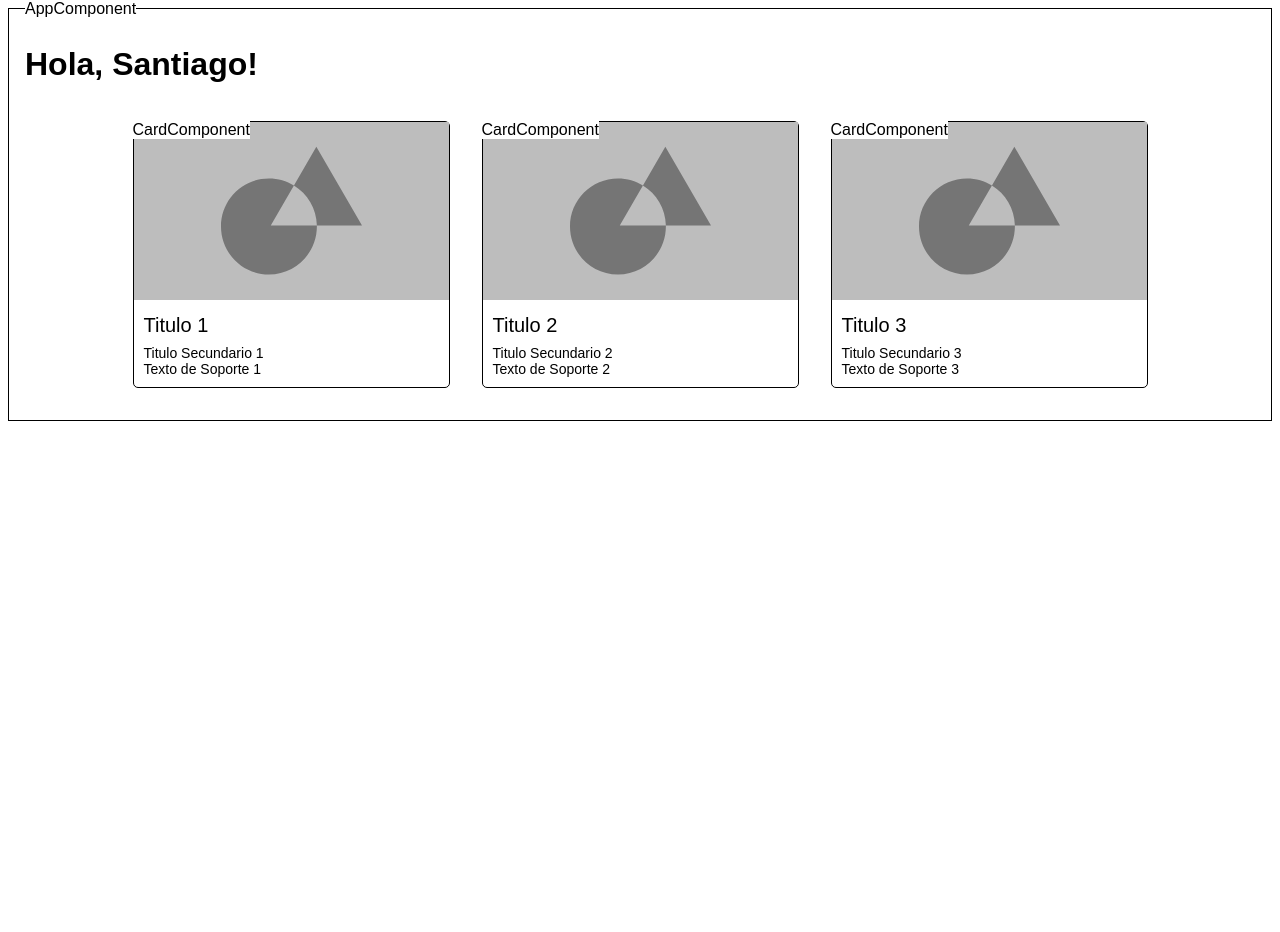
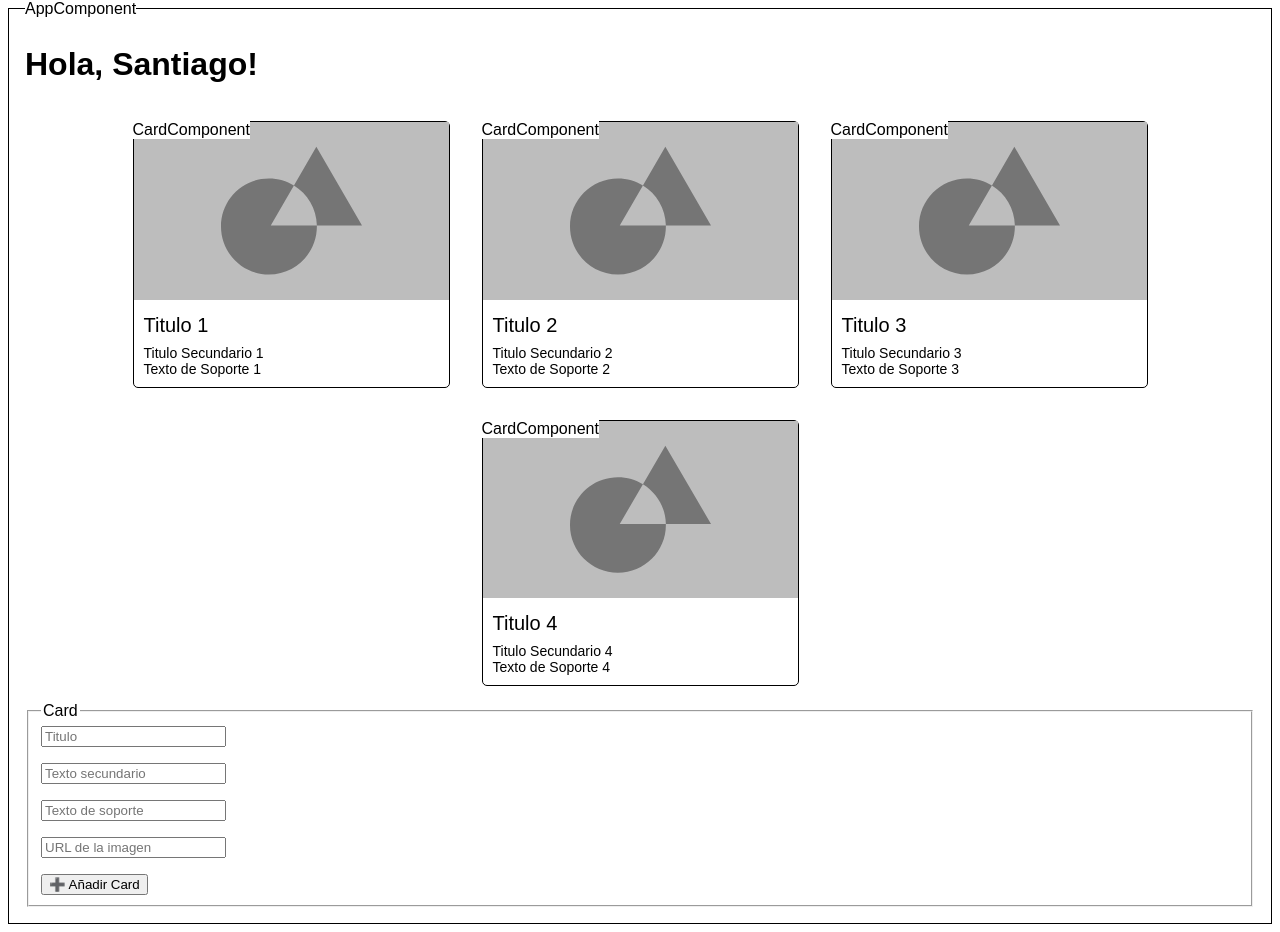
Before and after one commit to santiago-paz/Curso-De-Angular, an Angular app: page / in a window 1280 px wide. Before the commit the page ends 800 px from the top, so only its background shows below. Built offline with nearby package versions, Linux system fonts and the light colour scheme.

Commit message:
Create form to add cards dinamically

```diff
--- a/src/app/app.component.css
+++ b/src/app/app.component.css
@@ -14,9 +14,14 @@
 .container-flex {
     display: flex;
     flex-wrap: wrap;
-    justify-self: center;
+    justify-content: center;
 }
 
 .container-flex app-card {
     margin: 1rem;
 }
+
+fieldset input {
+    display: block;
+    margin-bottom: 1rem;
+}
--- a/src/app/app.component.html
+++ b/src/app/app.component.html
@@ -1,6 +1,13 @@
 <h1>Hola, {{nombre}}!</h1>
-<!-- <button (click)="onButtonClick()">Clickeame!</button> -->
-
 <div class="container-flex">
     <app-card [card]="card" *ngFor="let card of cards"></app-card>
 </div>
+
+<fieldset>
+    <legend>Card</legend>
+    <input type="text" [(ngModel)]="newCard.title" placeholder="Titulo">
+    <input type="text" [(ngModel)]="newCard.secondaryTitle" placeholder="Texto secundario">
+    <input type="text" [(ngModel)]="newCard.supportingText" placeholder="Texto de soporte">
+    <input type="text" [(ngModel)]="newCard.resourceUrl" placeholder="URL de la imagen">
+    <button (click)="onAddCardButtonClick()">➕ Añadir Card</button>
+</fieldset>
--- a/src/app/app.component.ts
+++ b/src/app/app.component.ts
@@ -8,6 +8,12 @@ import { Card } from './interfaces/card';
 })
 export class AppComponent {
   nombre = 'Santiago';
+  newCard: Card = {
+    title: '',
+    secondaryTitle: '',
+    resourceUrl: '',
+    supportingText: '',
+  };
   cards: Array<Card> = [
     {
       title: 'Titulo 1',
@@ -27,9 +33,25 @@ export class AppComponent {
       resourceUrl: '/assets/card_img_placeholder.svg',
       supportingText: 'Texto de Soporte 3',
     },
+    {
+      title: 'Titulo 4',
+      secondaryTitle: 'Titulo Secundario 4',
+      resourceUrl: '/assets/card_img_placeholder.svg',
+      supportingText: 'Texto de Soporte 4',
+    },
   ];
 
   onButtonClick() {
     this.nombre = 'Ana';
   }
+
+  onAddCardButtonClick() {
+    this.cards.push(this.newCard);
+    this.newCard = {
+      title: '',
+      secondaryTitle: '',
+      resourceUrl: '',
+      supportingText: '',
+    };
+  }
 }
--- a/src/app/app.module.ts
+++ b/src/app/app.module.ts
@@ -4,6 +4,7 @@ import { BrowserModule } from '@angular/platform-browser';
 import { AppRoutingModule } from './app-routing.module';
 import { AppComponent } from './app.component';
 import { CardComponent } from './card/card.component';
+import { FormsModule } from '@angular/forms';
 
 @NgModule({
   declarations: [
@@ -11,6 +12,7 @@ import { CardComponent } from './card/card.component';
     CardComponent,
   ],
   imports: [
+    FormsModule,
     BrowserModule,
     AppRoutingModule
   ],
```
Also changed, not shown: src/app/card/card.component.ts (line endings or trailing spaces).
